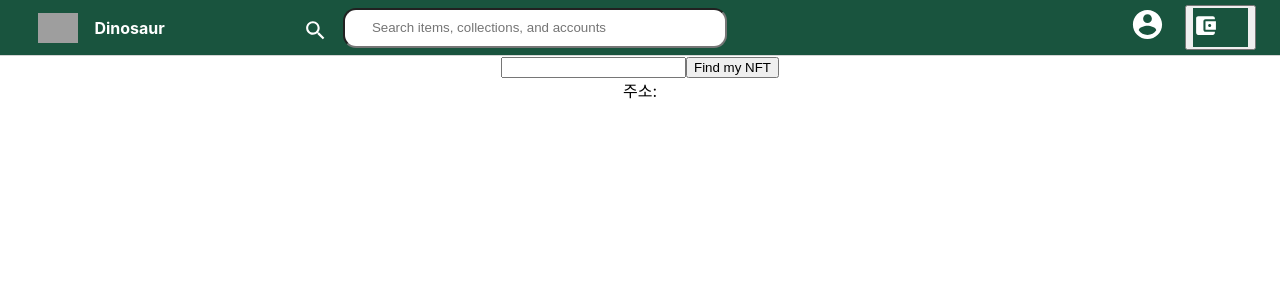
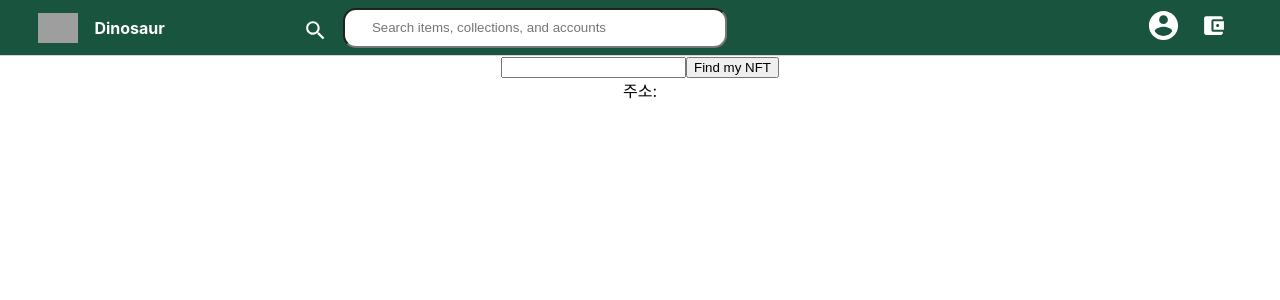
Before and after one commit to codestates/BEB_02_Dinosaur, a React (Create React App) app in the folder opensea_project/: page / in a window 1280 px wide. Shown: the top 300 px of the page. Built offline with nearby package versions, Linux system fonts and the light colour scheme; grey boxes are pictures that could not be loaded.

Commit message:
redesigned wallet button

```diff
--- a/opensea_project/config-overrides.js
+++ b/opensea_project/config-overrides.js
@@ -10,6 +10,7 @@ module.exports = function override(config) {
     https: require.resolve("https-browserify"),
     os: require.resolve("os-browserify"),
     url: require.resolve("url"),
+    path: false,
   });
   config.resolve.fallback = fallback;
   config.plugins = (config.plugins || []).concat([
--- a/opensea_project/src/components/Nav.js
+++ b/opensea_project/src/components/Nav.js
@@ -24,9 +24,7 @@ function Nav({ connectWallet }) {
         <button type="button" className="navIcon">
           <AccountCircle fontSize="large" />
         </button>
-        <button>
-          <ConnectWallet className="navIcon" connectWallet={connectWallet} />
-        </button>
+        <ConnectWallet className="navIcon" connectWallet={connectWallet} />
       </div>
     </div>
   );
```
